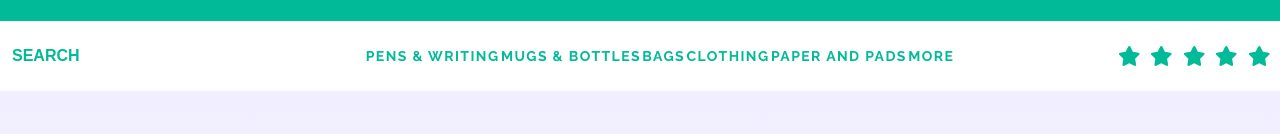
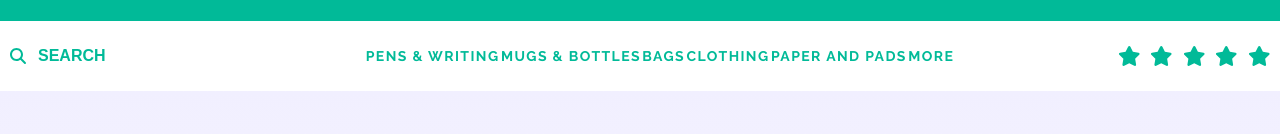
Before and after one commit to hasancheeta/react-shopee, a React (Create React App) app: page / in a window 1280 px wide. Shown: the part 149-283 px from the top of the page. Built offline with nearby package versions, Linux system fonts and the light colour scheme.

Commit message:
resolved search bar icon and spacing issue

```diff
--- a/src/App.css
+++ b/src/App.css
@@ -231,6 +231,8 @@ section {
 }
 .search {
   width: 25%;
+  color: var(--green);
+  gap: 10px;
 }
 .lower-nav {
   width: 50%;
@@ -261,9 +263,7 @@ section {
   color: var(--green);
   text-transform: uppercase;
 }
-.search i {
-  color: var(--green);
-}
+
 .search-bar:focus {
   border-bottom: 3px solid var(--green);
 }
--- a/src/components/header/LowerBar.jsx
+++ b/src/components/header/LowerBar.jsx
@@ -1,13 +1,13 @@
 import React from "react";
 import { FontAwesomeIcon } from "@fortawesome/react-fontawesome";
-import { faStar } from "@fortawesome/free-solid-svg-icons";
+import { faStar, faSearch } from "@fortawesome/free-solid-svg-icons";
 
 const LowerBar = () => {
   return (
     <div className="lower-bar flex flex-row  flex-align-center">
       <section className="flex flex-row flex-space-between flex-align-center">
-        <div className="search">
-          <i className="fa fa-search"></i>
+        <div className="search flex flex-row flex-align-center">
+          <FontAwesomeIcon icon={faSearch} />
           <input type="search" className="search-bar" placeholder="search" />
         </div>
         <div className="lower-nav">
```
